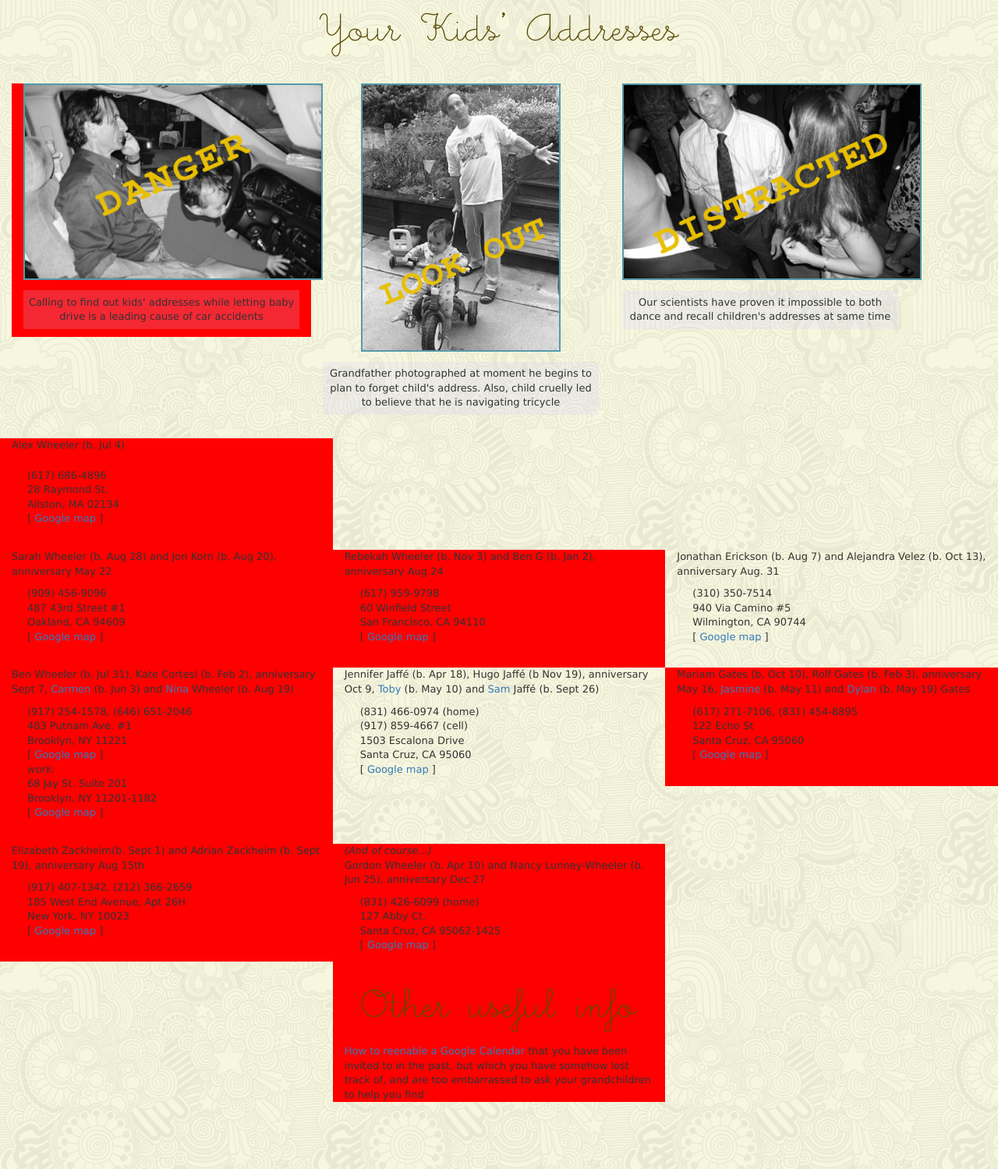
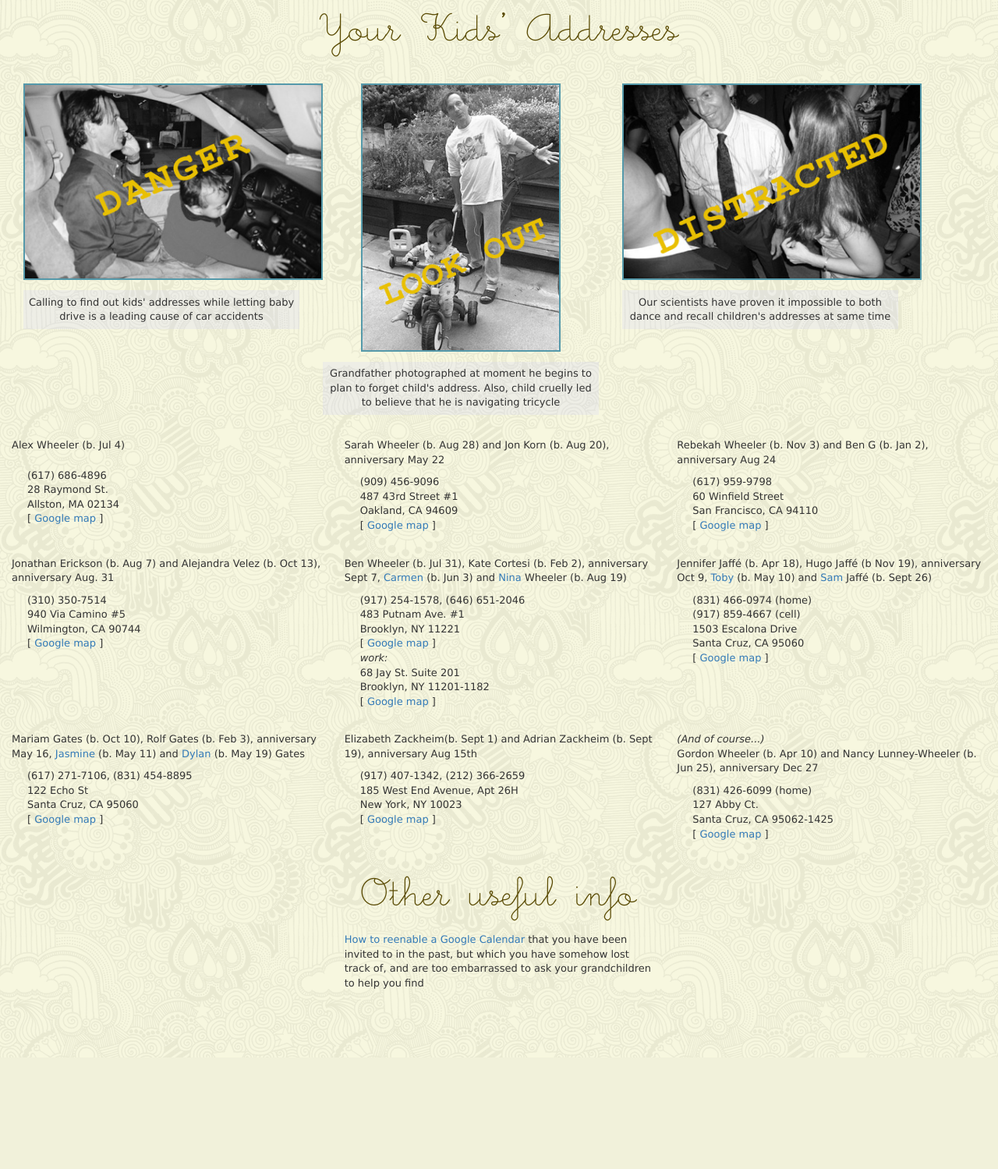
Before and after one commit to benjiwheeler/yourkidsaddresses, a PHP site: page / in a window 1280 px wide. Shown: the whole page at 78% size. After the commit the page ends 1268 px from the top, so only its background shows below. Run offline with PHP 8.4, Linux system fonts and the light colour scheme.

Commit message:
simplified bootstrap, corrected tiling error

```diff
--- a/index.html
+++ b/index.html
@@ -23,7 +23,7 @@ kids.
 
 <div id="images" class="col-xs-12">
 
-<div class="imgwithcaption col-xs-12 col-md-4">
+<div class="imgwithcaption col-xs-12 col-md-4 col-sm-12 col-lg-4">
 <img src="danger.jpg"
  class="h">
 <p class="caption">
@@ -34,7 +34,7 @@ letting baby
 </p>
 </div>
 
-<div class="imgwithcaption col-xs-12 col-md-4">
+<div class="imgwithcaption col-xs-12 col-md-4 col-sm-12 col-lg-4">
 <img src="lookout.jpg"  class="v">
 <p class="caption">
 Grandfather photographed at moment he
@@ -44,7 +44,7 @@ begins to plan to
 </p>
 </div>
 
-<div class="imgwithcaption col-xs-12 col-md-4">
+<div class="imgwithcaption col-xs-12 col-md-4 col-sm-12 col-lg-4">
 <img src="distracted.jpg"  class="h">
 <p class="caption">
 Our scientists have proven it impossible to
@@ -64,7 +64,7 @@ href="http://maps.google.com/maps?f=q&hl=en&geocode=&time=&date=&ttype=&q=28+Ray
 map</a> ]
 </blockquote></div>
 
-<div class="address col-md-4 col-lg-4 col-xs-12 col-sm-6">
+<div class="address col-xs-12 col-sm-6 col-md-4 col-lg-4 ">
 Sarah Wheeler (b. Aug 28) and Jon Korn (b. Aug 20), anniversary May 22
 <blockquote>(909) 456-9096<br>487 43rd Street #1
 <br>Oakland, CA 94609
@@ -74,7 +74,7 @@ map</a> ]
 </blockquote></div>
 
 <!-- This will clear the float in Small Size screens only -->
-<!-- <div class="clearfix visible-sm"></div> -->
+<div class="clearfix visible-sm"></div>
 
 <div class="address col-md-4 col-lg-4 col-xs-12 col-sm-6">
 Rebekah Wheeler (b. Nov 3) and Ben G (b. Jan 2), anniversary Aug 24
@@ -85,7 +85,7 @@ map</a> ]
 </blockquote></div>
 
 <!-- This will clear the float in Med Size screens only -->
-<!-- <div class="clearfix visible-md"></div> -->
+<div class="clearfix visible-md visible-lg"></div>
 
 
 
@@ -101,7 +101,7 @@ map</a> ]
 </blockquote></div>
 
 <!-- This will clear the float in small Size screens only -->
-<!-- <div class="clearfix visible-sm"></div> -->
+<div class="clearfix visible-sm"></div>
 
 <div class="address col-md-4 col-lg-4 col-xs-12  col-sm-6">Ben Wheeler (b. Jul 31), Kate Cortesi (b. Feb 2), anniversary Sept 7, <a
 href="http://www.flickr.com/photos/90204134@N00/tags/carmen/">Carmen</a> (b. Jun
@@ -134,9 +134,9 @@ map</a> ]
 </blockquote></div>
 
 <!-- This will clear the float in Med Size screens only -->
-<!-- <div class="clearfix visible-md"></div> -->
+<div class="clearfix visible-md visible-lg"></div>
 <!-- This will clear the float in small Size screens only -->
-<!-- <div class="clearfix visible-sm"></div> -->
+<div class="clearfix visible-sm"></div>
 
 
 
@@ -164,7 +164,7 @@ map</a> ]
 </blockquote></div>
 
 <!-- This will clear the float in Small Size screens only -->
-<!-- <div class="clearfix visible-sm"></div> -->
+<div class="clearfix visible-sm"></div>
 
 
 <div class="address col-md-4 col-lg-4 col-xs-12  col-sm-6"><i>(And of course...)</i>
@@ -177,9 +177,9 @@ map</a> ]
 </blockquote></div>
 
 
-<div class="col-xs-0 col-sm-4"
+<div class="col-xs-0 col-sm-4 col-sm-12 col-lg-4"
 style="clear: both">&nbsp;</div>
-<div class="col-xs-12 col-sm-4">
+<div class="col-xs-12 col-sm-4 col-sm-12 col-lg-4">
 <h1>Other useful info</h1>
 
 <a href="https://www.youtube.com/watch?v=GZQe_dysK5U">How to reenable a Google Calendar</a> that you have been invited to in the
@@ -190,7 +190,7 @@ are
 too
 embarrassed to ask your grandchildren to help you find
 </div>
-<div class="col-xs-0 col-sm-4">&nbsp;</div>
+<div class="col-xs-0 col-sm-4 col-sm-12 col-lg-4">&nbsp;</div>
 
 <div class="col-xs-12">
 <p>&nbsp;</p>
--- a/style.css
+++ b/style.css
@@ -1,94 +1,7 @@
-/* from http://www.bluthemes.com/blog/3/clearing-bootstrap-3-columns
-*/
-/*  Bootstrap Clearfix */
-
-/*  Tablet  */
-@media (min-width:767px){
-
-  /* Column clear fix */
-  .col-lg-1:nth-child(12n+1),
-  .col-lg-2:nth-child(6n+1),
-  .col-lg-3:nth-child(4n+1),
-  .col-lg-4:nth-child(3n+1),
-  .col-lg-6:nth-child(2n+1),
-  .col-md-1:nth-child(12n+1),
-  .col-md-2:nth-child(6n+1),
-  .col-md-3:nth-child(4n+1),
-  .col-md-4:nth-child(3n+1),
-  .col-md-6:nth-child(2n+1){
-background-color: blue;
-    clear: none;
-  }
-  .col-sm-1:nth-child(12n+1),
-  .col-sm-2:nth-child(6n+1),
-  .col-sm-3:nth-child(4n+1),
-  .col-sm-4:nth-child(3n+1),
-  .col-sm-6:nth-child(2n+1){
-    clear: left;
-  }
-}
-
-
-/*  Medium Desktop  */
-@media (min-width:992px){
-
-  /* Column clear fix */
-  .col-lg-1:nth-child(12n+1),
-  .col-lg-2:nth-child(6n+1),
-  .col-lg-3:nth-child(4n+1),
-  .col-lg-4:nth-child(3n+1),
-  .col-lg-6:nth-child(2n+1),
-  .col-sm-1:nth-child(12n+1),
-  .col-sm-2:nth-child(6n+1),
-  .col-sm-3:nth-child(4n+1),
-  .col-sm-4:nth-child(3n+1),
-  .col-sm-6:nth-child(2n+1){
-    clear: none;
-  }
-  .col-md-1:nth-child(12n+1),
-  .col-md-2:nth-child(6n+1),
-  .col-md-3:nth-child(4n+1),
-  .col-md-4:nth-child(3n+1),
-  .col-md-6:nth-child(2n+1){
-background-color: blue;
-    clear: left;
-  }
-}
-
-
-/*  Large Desktop  */
-@media (min-width:1200px){
-
-  /* Column clear fix */
-  .col-md-1:nth-child(12n+1),
-  .col-md-2:nth-child(6n+1),
-  .col-md-3:nth-child(4n+1),
-  .col-md-4:nth-child(3n+1),
-  .col-md-6:nth-child(2n+1),
-  .col-sm-1:nth-child(12n+1),
-  .col-sm-2:nth-child(6n+1),
-  .col-sm-3:nth-child(4n+1),
-  .col-sm-4:nth-child(3n+1),
-  .col-sm-6:nth-child(2n+1){
-background-color: red;
-    clear: none;
-  }
-  .col-lg-1:nth-child(12n+1),
-  .col-lg-2:nth-child(6n+1),
-  .col-lg-3:nth-child(4n+1),
-  .col-lg-4:nth-child(3n+1),
-  .col-lg-6:nth-child(2n+1){
-    clear: left;
-  }
-}
-
-
-
-
 
 @font-face {
   font-family: 'Littledays';
-  src: url('/Littledays.ttf')  format('truetype');
+  src: url('Littledays.ttf')  format('truetype');
 }
 
 
```
Also changed, not shown: README.md (added).
